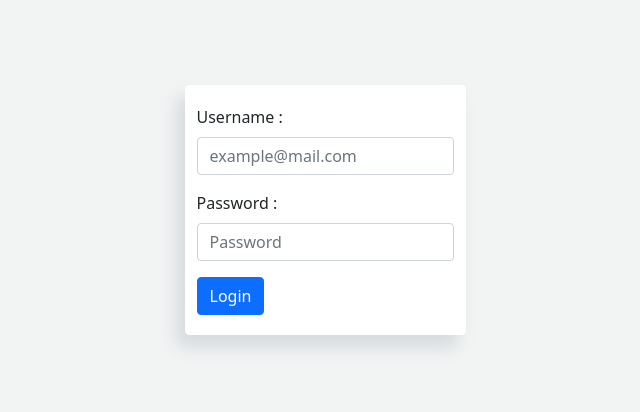
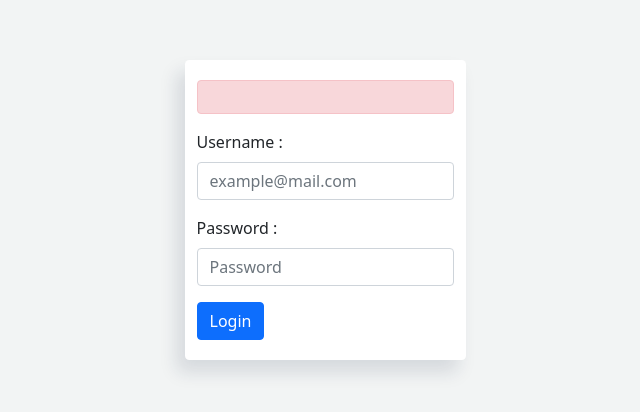
Before and after one commit to mustaqinIshak/client-cms-onlineshop, a React (Create React App) app in the folder client/: page / in a window 1280 px wide. Shown: the part 190-602 px from the top of the page, without its empty margins (315-955 px from the left). Built offline with nearby package versions, Linux system fonts and the light colour scheme.

Commit message:
fixxing logic class css on allert message

```diff
--- a/client/src/components/login/login.component.js
+++ b/client/src/components/login/login.component.js
@@ -49,7 +49,7 @@ class Login extends Component {
                 <Container className="login-container">
                     <Row>
                         <Col className="login-form">
-                        <Alert className={message ? "message-display-on" : "message-display-off"} variant={auth ? "success" : "danger"}>
+                        <Alert className={message ? "message-display-on" : ""} variant={auth ? "success" : "danger"}>
                             {message}
                         </Alert>
                             <Form>
--- a/client/src/components/login/style.css
+++ b/client/src/components/login/style.css
@@ -26,6 +26,3 @@
 .message-display-off {
     display: none;
 }
-
-.message-display-on {
-}
```
